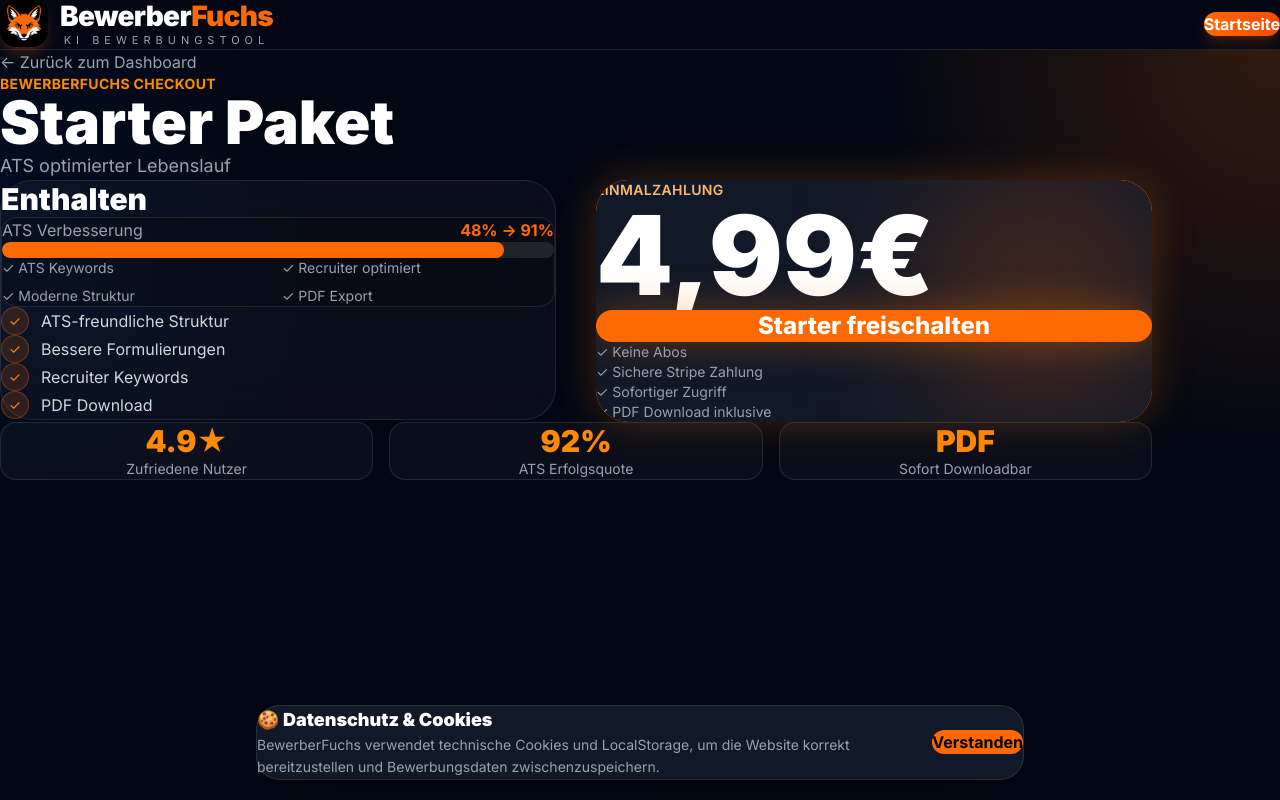
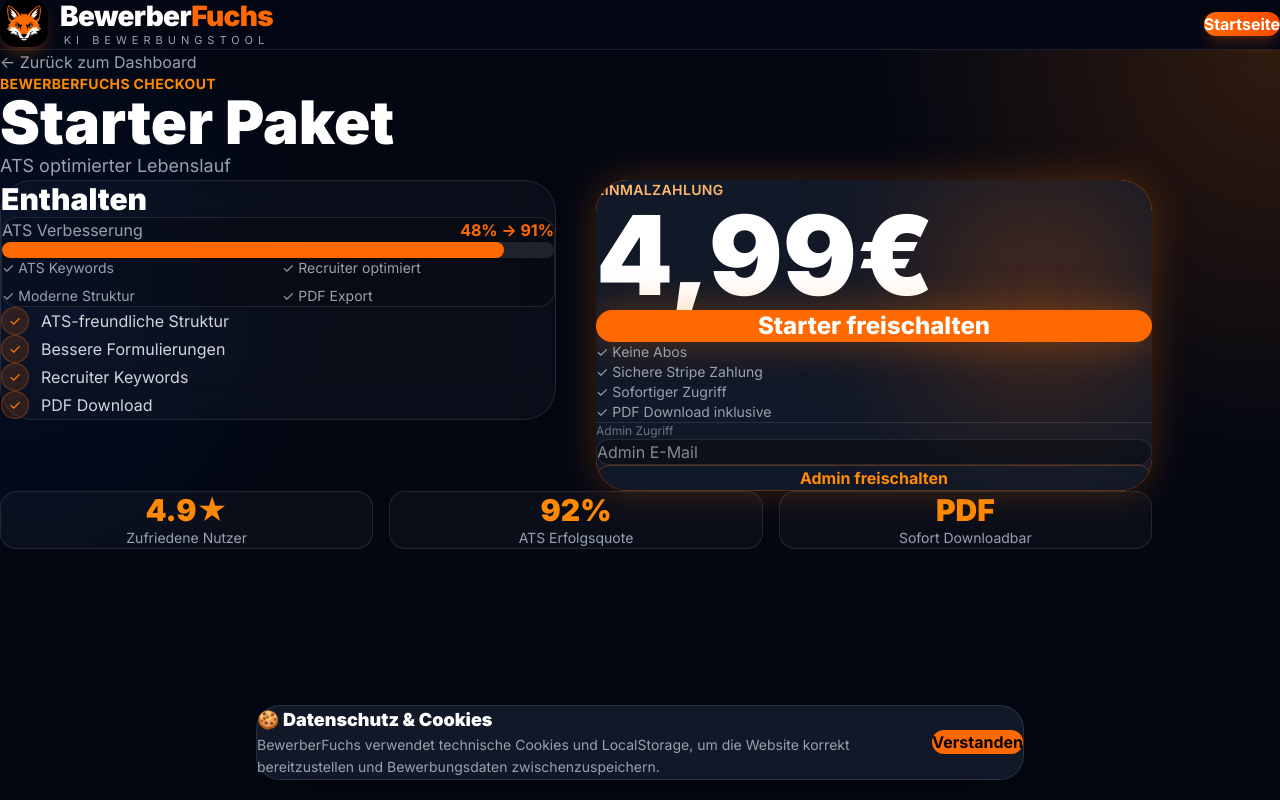
Before and after one commit to steadfastfighter-ui/bewerberfuchs-1, a React (Vite) app in the folder frontend/: page / in a window 1280 px wide. Both pictures are taken after a click on the button "Lebenslauf erstellen". Built offline with nearby package versions, Linux system fonts and the light colour scheme.

Commit message:
add secure admin checkout

```diff
--- a/frontend/src/Checkout.jsx
+++ b/frontend/src/Checkout.jsx
@@ -5,45 +5,28 @@ const API_URL = "https://bewerberfuchs-1.onrender.com";
 
 export default function Checkout({ goDashboard, selectedProduct }) {
   const [loading, setLoading] = useState(false);
+  const [adminEmail, setAdminEmail] = useState("");
 
   const products = {
     resume: {
       title: "Starter Paket",
       price: "4,99€",
       description: "ATS optimierter Lebenslauf",
-    features: [
-      "ATS-freundliche Struktur",
-      "Bessere Formulierungen",
-      "Recruiter Keywords",
-      "PDF Download",
-    ],
+      features: ["ATS-freundliche Struktur", "Bessere Formulierungen", "Recruiter Keywords", "PDF Download"],
       button: "Starter freischalten",
     },
-
     coverLetter: {
       title: "Anschreiben Pro",
       price: "4,99€",
       description: "Professionelles KI-Anschreiben",
-    features: [
-      "Professionelles Anschreiben",
-      "ATS Keywords integriert",
-      "Sofort generiert",
-      "Copy & PDF Export",
-    ],
+      features: ["Professionelles Anschreiben", "ATS Keywords integriert", "Sofort generiert", "Copy & PDF Export"],
       button: "Anschreiben erstellen",
     },
-
     bundle: {
       title: "Pro Bundle",
       price: "7,99€",
       description: "Lebenslauf + Anschreiben",
-    features: [
-      "ATS Lebenslauf",
-      "KI Anschreiben",
-      "Premium Keywords",
-      "Recruiter Optimierung",
-      "PDF Export",
-    ],
+      features: ["ATS Lebenslauf", "KI Anschreiben", "Premium Keywords", "Recruiter Optimierung", "PDF Export"],
       button: "Bundle freischalten",
     },
   };
@@ -56,12 +39,8 @@ const products = {
 
       const response = await fetch(`${API_URL}/create-checkout-session`, {
         method: "POST",
-        headers: {
-          "Content-Type": "application/json",
-        },
-        body: JSON.stringify({
-          product: selectedProduct || "bundle",
-        }),
+        headers: { "Content-Type": "application/json" },
+        body: JSON.stringify({ product: selectedProduct || "bundle" }),
       });
 
       const data = await response.json();
@@ -80,6 +59,32 @@ const products = {
     }
   }
 
+  async function unlockAdmin() {
+    try {
+      if (!adminEmail.trim()) {
+        alert("Bitte Admin E-Mail eingeben.");
+        return;
+      }
+
+      const response = await fetch(`${API_URL}/admin-unlock`, {
+        method: "POST",
+        headers: { "Content-Type": "application/json" },
+        body: JSON.stringify({ email: adminEmail }),
+      });
+
+      const data = await response.json();
+
+      if (data.success) {
+        window.location.href = `/?success=true&product=${selectedProduct || "bundle"}`;
+        return;
+      }
+
+      alert("Nicht autorisiert.");
+    } catch {
+      alert("Admin Prüfung fehlgeschlagen.");
+    }
+  }
+
   return (
     <div className="min-h-screen bg-[#030712] text-white overflow-x-hidden">
       <Topbar goHome={goDashboard} />
@@ -88,39 +93,21 @@ const products = {
         <div className="absolute inset-0 pointer-events-none bg-[radial-gradient(circle_at_top_right,rgba(255,115,0,0.18),transparent_30%),radial-gradient(circle_at_left,rgba(0,90,255,0.08),transparent_25%)]" />
 
         <div className="relative z-10 max-w-6xl mx-auto">
-
-        {/* BACK BUTTON */}
-        <button
-          onClick={goDashboard}
-          className="mb-8 text-gray-400 hover:text-white transition text-sm sm:text-base"
-        >
+          <button onClick={goDashboard} className="mb-8 text-gray-400 hover:text-white transition text-sm sm:text-base">
             ← Zurück zum Dashboard
           </button>
 
-        {/* HEADER */}
           <div className="mb-10 sm:mb-16">
-          <p className="text-orange-400 font-bold uppercase tracking-wide text-sm mb-3">
-            BewerberFuchs Checkout
-          </p>
-
-          <h1 className="text-4xl sm:text-5xl lg:text-6xl font-black leading-[0.95] mb-5">
-            {current.title}
-          </h1>
-
-          <p className="text-gray-400 text-base sm:text-lg max-w-2xl leading-relaxed">
-            {current.description}
-          </p>
+            <p className="text-orange-400 font-bold uppercase tracking-wide text-sm mb-3">BewerberFuchs Checkout</p>
+            <h1 className="text-4xl sm:text-5xl lg:text-6xl font-black leading-[0.95] mb-5">{current.title}</h1>
+            <p className="text-gray-400 text-base sm:text-lg max-w-2xl leading-relaxed">{current.description}</p>
           </div>
 
-        {/* GRID */}
           <div className="grid lg:grid-cols-2 gap-6 lg:gap-10 items-start">
+            <div className="bg-white/[0.03] border border-white/10 backdrop-blur-xl rounded-3xl sm:rounded-[32px] p-6 sm:p-8">
+              <h2 className="text-2xl sm:text-3xl font-black mb-6">Enthalten</h2>
 
-          {/* FEATURES */}
-          <div className="bg-white/[0.03] border border-white/10 backdrop-blur-xl rounded-3xl sm:rounded-[32px] p-6 sm:p-8">
-            <h2 className="text-2xl sm:text-3xl font-black mb-6">
-              Enthalten
-            </h2>
-             <div className="mt-6 rounded-2xl border border-white/10 bg-black/20 p-5">
+              <div className="mb-7 rounded-2xl border border-white/10 bg-black/20 p-5">
                 <div className="flex justify-between mb-2">
                   <span className="text-gray-400">ATS Verbesserung</span>
                   <span className="text-orange-500 font-bold">48% → 91%</span>
@@ -137,61 +124,34 @@ const products = {
                   <div>✓ PDF Export</div>
                 </div>
               </div>
+
               <div className="space-y-4">
                 {current.features.map((feature) => (
-                <div
-                  key={feature}
-                  className="flex items-center gap-3 text-gray-300 text-sm sm:text-base"
-                >
+                  <div key={feature} className="flex items-center gap-3 text-gray-300 text-sm sm:text-base">
                     <div className="w-7 h-7 rounded-full bg-orange-500/15 border border-orange-500/30 flex items-center justify-center text-orange-400 text-sm">
                       ✓
                     </div>
-
                     <span>{feature}</span>
                   </div>
                 ))}
               </div>
             </div>
 
-          {/* PAYMENT CARD */}
             <div className="relative overflow-hidden rounded-3xl sm:rounded-[32px] bg-gradient-to-b from-orange-500 to-orange-600 p-[1px] shadow-[0_0_40px_rgba(255,115,0,0.25)]">
-
               <div className="rounded-3xl sm:rounded-[32px] bg-[#111827] p-6 sm:p-8 h-full">
-
                 <div className="absolute top-0 right-0 w-56 h-56 bg-orange-500/20 blur-3xl pointer-events-none" />
 
                 <div className="relative z-10">
-                <p className="text-orange-300 font-semibold mb-3 text-sm uppercase tracking-wide">
-                  Einmalzahlung
-                </p>
+                  <p className="text-orange-300 font-semibold mb-3 text-sm uppercase tracking-wide">Einmalzahlung</p>
 
-                <div className="text-[90px] sm:text-[110px] leading-none font-black mb-8">
-                  {current.price}
-                </div>
+                  <div className="text-[90px] sm:text-[110px] leading-none font-black mb-8">{current.price}</div>
 
                   <button
                     onClick={startCheckout}
                     disabled={loading}
-  className="
-    w-full
-    py-5
-    rounded-2xl
-    bg-orange-500
-    hover:bg-orange-400
-    hover:scale-[1.01]
-    active:scale-[0.99]
-    transition-all
-    duration-300
-    text-white
-    text-xl sm:text-2xl
-    font-extrabold
-    shadow-[0_0_40px_rgba(255,120,0,0.35)]
-    disabled:opacity-60
-  "
+                    className="w-full py-5 rounded-2xl bg-orange-500 hover:bg-orange-400 hover:scale-[1.01] active:scale-[0.99] transition-all duration-300 text-white text-xl sm:text-2xl font-extrabold shadow-[0_0_40px_rgba(255,120,0,0.35)] disabled:opacity-60"
                   >
-  {loading
-    ? "Stripe wird vorbereitet..."
-    : current.button}
+                    {loading ? "Stripe wird vorbereitet..." : current.button}
                   </button>
 
                   <div className="mt-6 space-y-2 text-sm text-gray-400">
@@ -200,39 +160,44 @@ const products = {
                     <div>✓ Sofortiger Zugriff</div>
                     <div>✓ PDF Download inklusive</div>
                   </div>
+
+                  <div className="mt-8 border-t border-white/10 pt-6">
+                    <p className="text-xs text-gray-500 mb-3">Admin Zugriff</p>
+
+                    <input
+                      type="email"
+                      placeholder="Admin E-Mail"
+                      value={adminEmail}
+                      onChange={(e) => setAdminEmail(e.target.value)}
+                      className="w-full bg-black/30 border border-white/10 rounded-2xl px-4 py-3 text-white mb-3 outline-none focus:border-orange-500"
+                    />
+
+                    <button
+                      onClick={unlockAdmin}
+                      className="w-full border border-orange-500/30 hover:bg-orange-500 hover:text-black transition rounded-2xl py-3 font-bold text-orange-400"
+                    >
+                      Admin freischalten
+                    </button>
+                  </div>
                 </div>
               </div>
             </div>
           </div>
 
-        {/* TRUST SECTION */}
           <div className="mt-10 sm:mt-14 grid grid-cols-1 sm:grid-cols-3 gap-4">
-
             <div className="bg-white/[0.03] border border-white/10 rounded-2xl p-5 text-center">
-            <div className="text-orange-400 text-3xl font-black mb-2">
-              4.9★
-            </div>
-            <p className="text-gray-400 text-sm">
-              Zufriedene Nutzer
-            </p>
+              <div className="text-orange-400 text-3xl font-black mb-2">4.9★</div>
+              <p className="text-gray-400 text-sm">Zufriedene Nutzer</p>
             </div>
 
             <div className="bg-white/[0.03] border border-white/10 rounded-2xl p-5 text-center">
-            <div className="text-orange-400 text-3xl font-black mb-2">
-              92%
-            </div>
-            <p className="text-gray-400 text-sm">
-              ATS Erfolgsquote
-            </p>
+              <div className="text-orange-400 text-3xl font-black mb-2">92%</div>
+              <p className="text-gray-400 text-sm">ATS Erfolgsquote</p>
             </div>
 
             <div className="bg-white/[0.03] border border-white/10 rounded-2xl p-5 text-center">
-            <div className="text-orange-400 text-3xl font-black mb-2">
-              PDF
-            </div>
-            <p className="text-gray-400 text-sm">
-              Sofort Downloadbar
-            </p>
+              <div className="text-orange-400 text-3xl font-black mb-2">PDF</div>
+              <p className="text-gray-400 text-sm">Sofort Downloadbar</p>
             </div>
           </div>
         </div>
```
Lines whose indentation alone changed are shown as unchanged.
